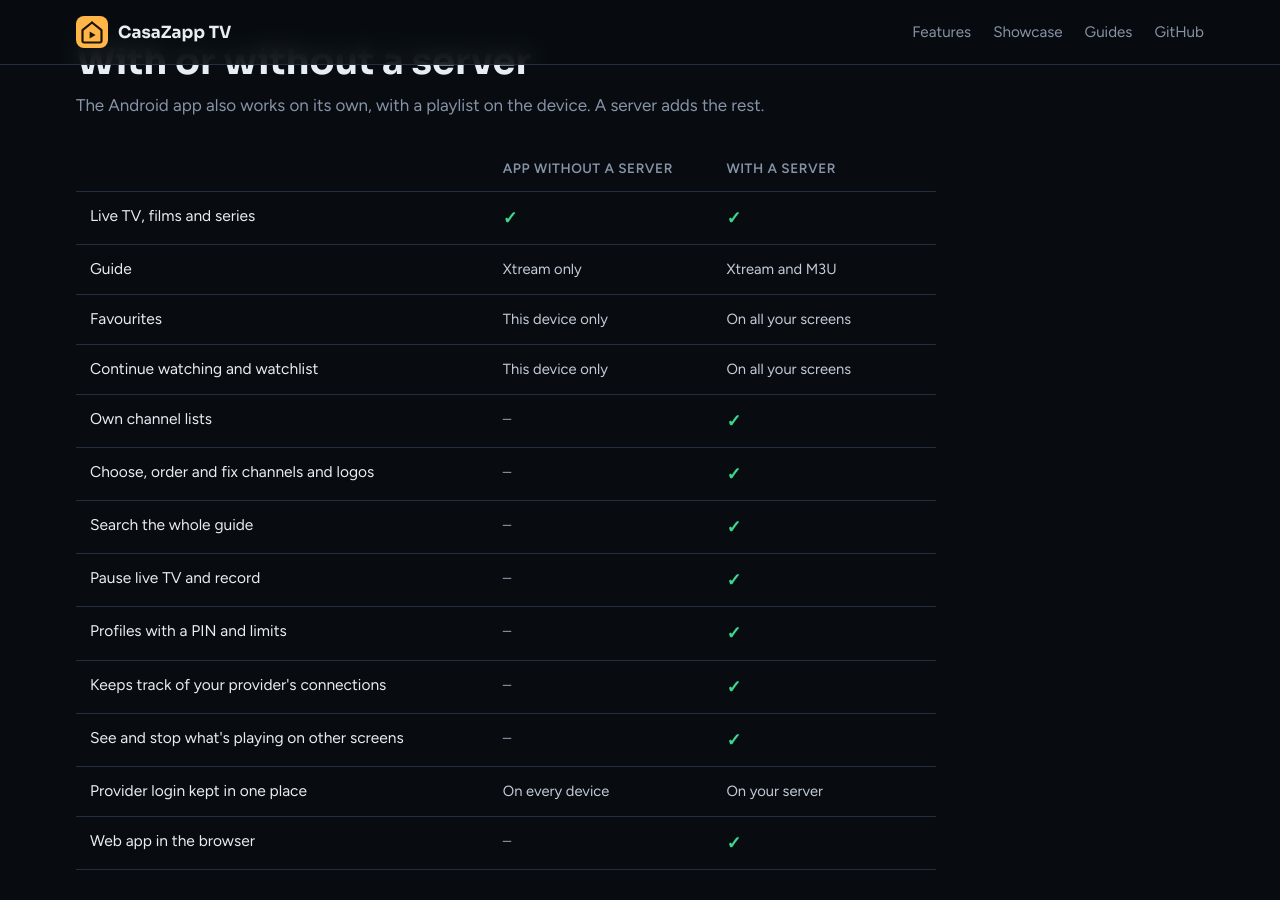
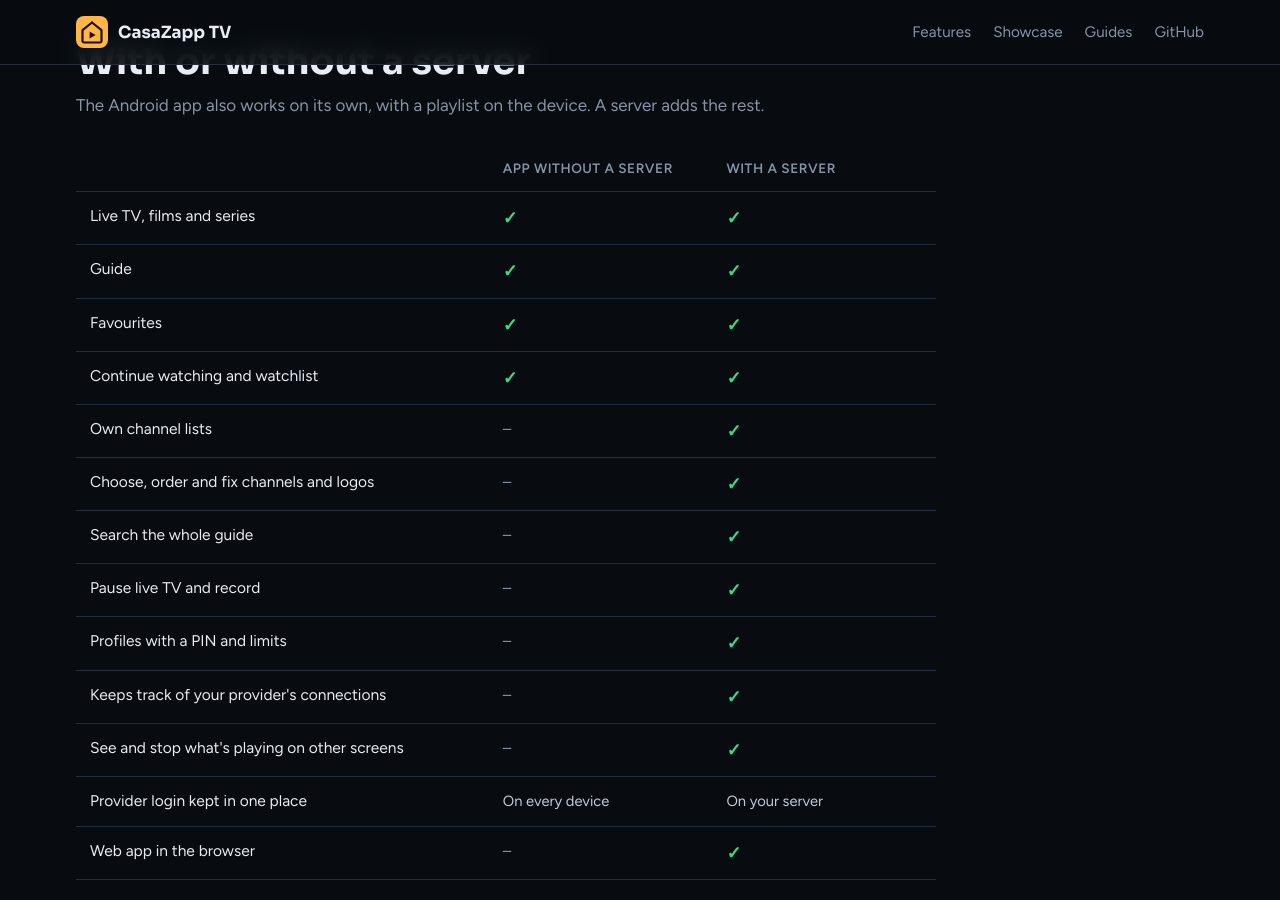
Before and after one commit to QuadNL/CasaZapp-TV-release, a Jekyll site: the page built from index.html, in a window 1280 px wide and 900 px high, scrolled down 2265 px. Built offline with Jekyll 4.4.1, drawn with Linux system fonts in a browser that asks for light colours.

Commit message:
Update app and server values in home.yml

```diff
--- a/_data/home.yml
+++ b/_data/home.yml
@@ -90,14 +90,14 @@ compare:
     app: "yes"
     server: "yes"
   - what: Guide
-    app: Xtream only
-    server: Xtream and M3U
+    app: "yes"
+    server: "yes"
   - what: Favourites
-    app: This device only
-    server: On all your screens
+    app: "yes"
+    server: "yes"
   - what: Continue watching and watchlist
-    app: This device only
-    server: On all your screens
+    app: "yes"
+    server: "yes"
   - what: Own channel lists
     app: "no"
     server: "yes"
```
